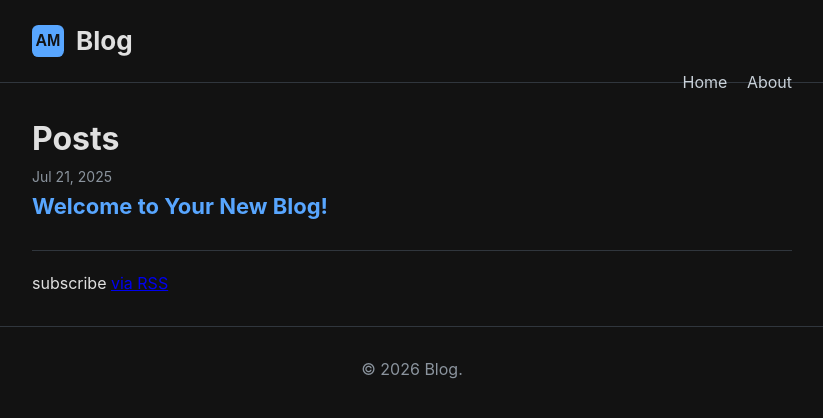
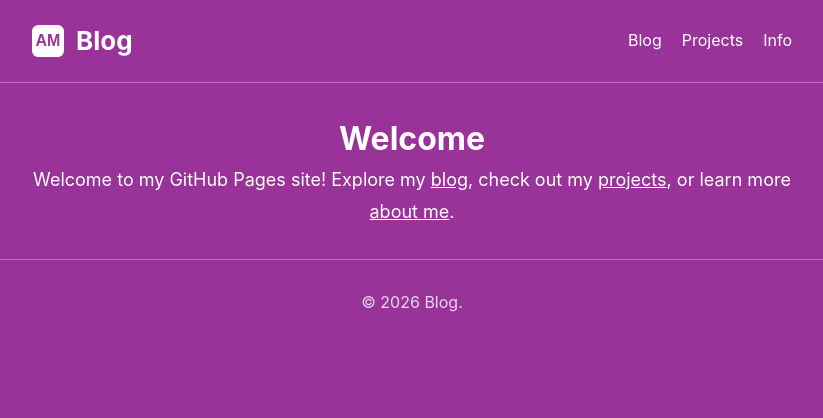
Before and after one commit to ADITYAMANDKE/adityamandke.github.io, a Jekyll site: the page built from index.html, in a window 1280 px wide. Shown: the top 418 px of the page, without its empty margins (228-1051 px from the left). Built offline with Jekyll 4.4.1, drawn with Linux system fonts in a browser that asks for light colours.

Commit message:
layout refactor

```diff
--- a/_layouts/default.html
+++ b/_layouts/default.html
@@ -14,16 +14,16 @@
         <div class="site-logo">
           <!-- The 'AM' SVG Logo -->
           <svg width="32" height="32" viewBox="0 0 100 100" xmlns="http://www.w3.org/2000/svg">
-            <rect width="100" height="100" rx="20" fill="#58a6ff"></rect>
-            <text x="50" y="50" font-size="50" fill="#121212" text-anchor="middle" dy=".3em" font-family="Arial, sans-serif" font-weight="bold">AM</text>
+            <rect width="100" height="100" rx="20" fill="#ffffff"></rect>
+            <text x="50" y="50" font-size="50" fill="#993399" text-anchor="middle" dy=".3em" font-family="Arial, sans-serif" font-weight="bold">AM</text>
           </svg>
         </div>
         {{ site.title | escape }}
       </a>
       <nav class="site-nav">
-        <!-- You can add navigation links here -->
-        <a href="{{ "/" | relative_url }}">Home</a>
-        <a href="{{ "/about.html" | relative_url }}">About</a>
+        <a href="{{ "/blog.html" | relative_url }}">Blog</a>
+        <a href="{{ "/projects.html" | relative_url }}">Projects</a>
+        <a href="{{ "/info.html" | relative_url }}">Info</a>
       </nav>
     </div>
   </header>
--- a/css/style.css
+++ b/css/style.css
@@ -8,8 +8,8 @@
 body {
     font-family: -apple-system, BlinkMacSystemFont, "Segoe UI", Roboto, Helvetica, Arial, sans-serif, "Apple Color Emoji", "Segoe UI Emoji", "Segoe UI Symbol";
     line-height: 1.6;
-    color: #e0e0e0; /* Light text color for dark background */
-    background: #121212; /* Dark background color */
+    color: #ffffff; /* White text color */
+    background: #993399; /* Purple background color */
     padding: 20px;
 }
 
@@ -21,16 +21,22 @@ body {
 
 /* Header */
 .site-header {
-    border-bottom: 1px solid #30363d; /* Darker border */
+    border-bottom: 1px solid rgba(255, 255, 255, 0.3); /* Semi-transparent white border */
     padding-bottom: 20px;
     margin-bottom: 30px;
+}
+
+.site-header .wrapper {
+    display: flex;
+    justify-content: space-between;
+    align-items: center;
 }
 
 .site-title {
     font-size: 26px;
     font-weight: bold;
     text-decoration: none;
-    color: #e0e0e0; /* Light text color */
+    color: #ffffff; /* White text color */
     display: flex; /* Use flexbox for alignment */
     align-items: center; /* Vertically center items */
 }
@@ -42,14 +48,19 @@ body {
 }
 
 .site-nav {
-    float: right;
-    line-height: 2.5;
+    display: flex;
+    gap: 20px;
+    align-items: center;
 }
 
 .site-nav a {
-    margin-left: 15px;
-    color: #c9d1d9; /* Lighter grey for nav links */
+    color: #ffffff; /* White for nav links */
     text-decoration: none;
+    transition: color 0.2s ease;
+}
+
+.site-nav a:hover {
+    color: #ffd700; /* Gold color on hover */
 }
 
 /* Page Content */
@@ -64,7 +75,7 @@ body {
 
 .post-list li {
     margin-bottom: 20px;
-    border-bottom: 1px solid #30363d; /* Darker border */
+    border-bottom: 1px solid rgba(255, 255, 255, 0.3); /* Semi-transparent white border */
     padding-bottom: 20px;
 }
 
@@ -75,13 +86,13 @@ body {
 
 .post-meta {
     font-size: 14px;
-    color: #8b949e; /* Muted text color */
+    color: rgba(255, 255, 255, 0.8); /* Semi-transparent white for muted text */
 }
 
 .post-link {
     text-decoration: none;
     font-size: 22px;
-    color: #58a6ff; /* A nice blue for links */
+    color: #ffffff; /* White for links */
 }
 
 /* Post Page */
@@ -106,12 +117,12 @@ body {
 
 .post-content pre,
 .post-content code {
-    background-color: #1c1c1c; /* Slightly lighter dark for code blocks */
-    border: 1px solid #30363d;
+    background-color: rgba(0, 0, 0, 0.3); /* Semi-transparent dark for code blocks */
+    border: 1px solid rgba(255, 255, 255, 0.3);
     border-radius: 3px;
     padding: 8px 12px;
     font-size: 14px;
-    color: #c9d1d9;
+    color: #ffffff;
 }
 
 .post-content pre {
@@ -123,10 +134,70 @@ body {
     padding: 2px 4px;
 }
 
+/* Home Page */
+.home {
+    text-align: center;
+}
+
+.home p {
+    font-size: 18px;
+    line-height: 1.8;
+}
+
+.home a {
+    color: #ffffff;
+    text-decoration: underline;
+}
+
+.home a:hover {
+    text-decoration: underline;
+}
+
+/* Projects Page */
+.projects-page {
+    max-width: 800px;
+}
+
+.projects-list {
+    margin-top: 30px;
+}
+
+.project-item {
+    margin-bottom: 30px;
+    padding: 20px;
+    border: 1px solid rgba(255, 255, 255, 0.3);
+    border-radius: 6px;
+    background-color: rgba(0, 0, 0, 0.2);
+}
+
+.project-item h3 {
+    margin-top: 0;
+    color: #ffffff;
+}
+
+.project-item a {
+    color: #ffffff;
+    text-decoration: underline;
+}
+
+.project-item a:hover {
+    text-decoration: underline;
+}
+
+/* Info Page */
+.info-page {
+    max-width: 800px;
+}
+
+.info-content {
+    margin-top: 30px;
+    line-height: 1.8;
+}
+
 /* Footer */
 .site-footer {
-    border-top: 1px solid #30363d; /* Darker border */
+    border-top: 1px solid rgba(255, 255, 255, 0.3); /* Semi-transparent white border */
     padding: 30px 0;
     text-align: center;
-    color: #8b949e; /* Muted text color */
+    color: rgba(255, 255, 255, 0.8); /* Semi-transparent white for muted text */
 }
--- a/index.html
+++ b/index.html
@@ -4,22 +4,7 @@ title: Home
 ---
 
 <div class="home">
+  <h1 class="page-heading">Welcome</h1>
 
-  <h1 class="page-heading">Posts</h1>
-
-  <ul class="post-list">
-    {%- for post in site.posts -%}
-    <li>
-      <span class="post-meta">{{ post.date | date: "%b %-d, %Y" }}</span>
-      <h3>
-        <a class="post-link" href="{{ post.url | relative_url }}">
-          {{ post.title | escape }}
-        </a>
-      </h3>
-    </li>
-    {%- endfor -%}
-  </ul>
-
-  <p class="rss-subscribe">subscribe <a href="{{ "/feed.xml" | relative_url }}">via RSS</a></p>
-
+  <p>Welcome to my GitHub Pages site! Explore my <a href="{{ "/blog.html" | relative_url }}">blog</a>, check out my <a href="{{ "/projects.html" | relative_url }}">projects</a>, or learn more <a href="{{ "/info.html" | relative_url }}">about me</a>.</p>
 </div>
```
Also changed, not shown: blog.html (added, +25 -0 lines), info.html (added, +15 -0 lines), projects.html (added, +21 -0 lines).
